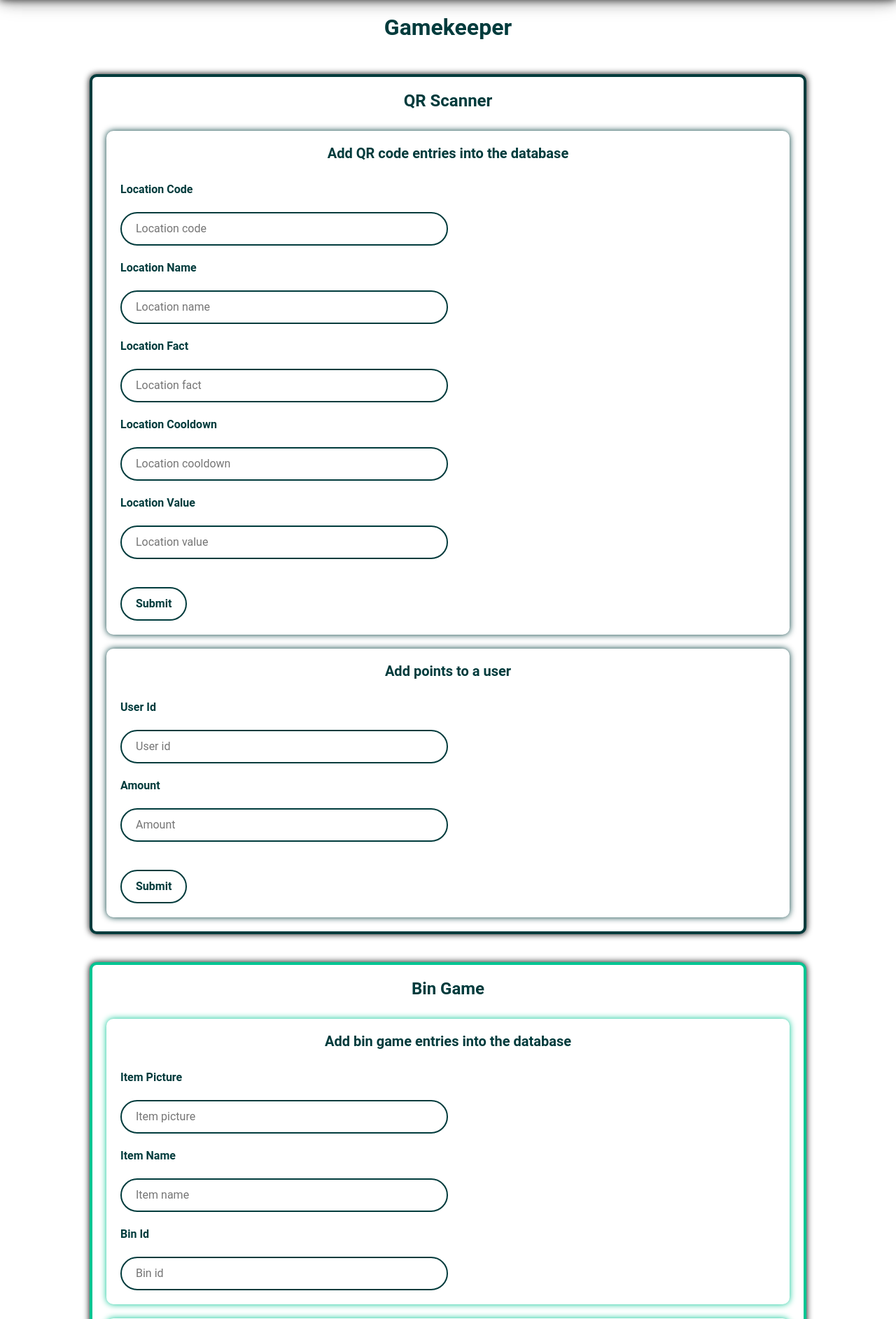
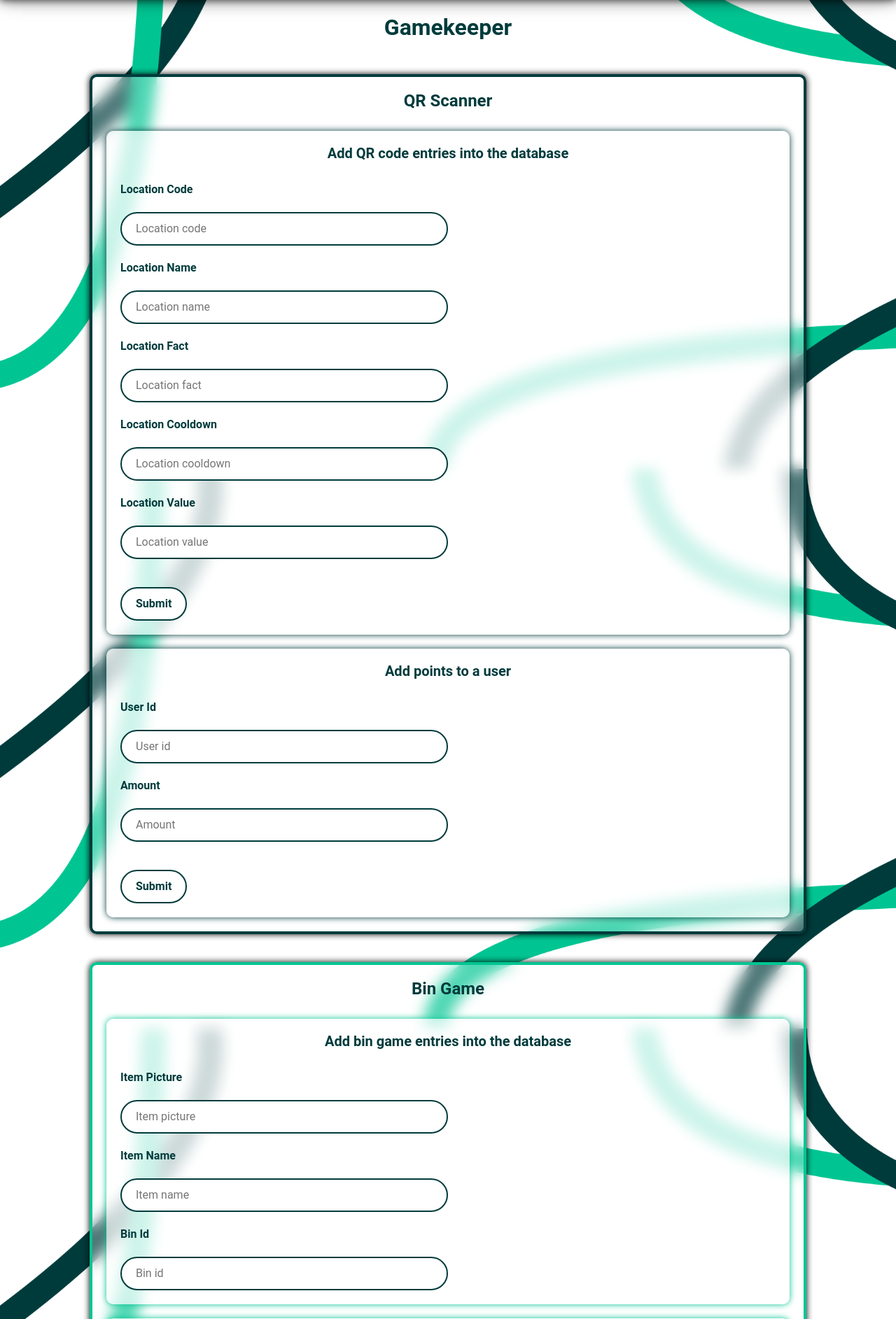
Before and after one commit to W3r5l3y/exEco, a Django app: page /gamekeeper/ in a window 1280 px wide. Shown: the part 130-2015 px from the top of the page at 70% size. Run offline with Django 4.2, Linux system fonts and the light colour scheme; the visitor is signed in with stand-in values (Sample User, id 1); data comes from the database, SQL or seed files in the repository; parts of the project's set-up code (start-up, migrations or seed data) failed here and were passed over; some libraries are stand-ins or nearby versions.

Commit message:
Enhance gamekeeper CSS with background image and improved styling for better visual appeal

```diff
--- a/gamekeeper/static/css/gamekeeper.css
+++ b/gamekeeper/static/css/gamekeeper.css
@@ -13,6 +13,11 @@ body {
     display: flex;
     height: 100vh;
     background-color: var(--neutral_colour);
+    background: url('../../../static/img/background-general.png');
+    background-size: cover;
+    background-repeat: no-repeat;
+    background-attachment: fixed;
+    background-position: center;
 }
 
 main {
@@ -119,7 +124,8 @@ option {
     width: 80%;
     padding: 20px;
     border-radius: 10px;
-    background-color: var(--neutral_colour);
+    background-color: rgba(255, 255, 255, 0.3);
+    backdrop-filter: blur(10px);
     border: 4px solid var(--accessories_colour);
     box-shadow: 0 0 10px #000;
     gap: 20px;
@@ -138,6 +144,8 @@ option {
     padding: 20px;
     border-radius: 10px;
     gap: 20px;
+    background-color: rgba(255, 255, 255, 0.6);
+    backdrop-filter: blur(10px);
 }
 
 .gamekeeper-section:nth-child(even) .gamekeeper-sub-section {
```
